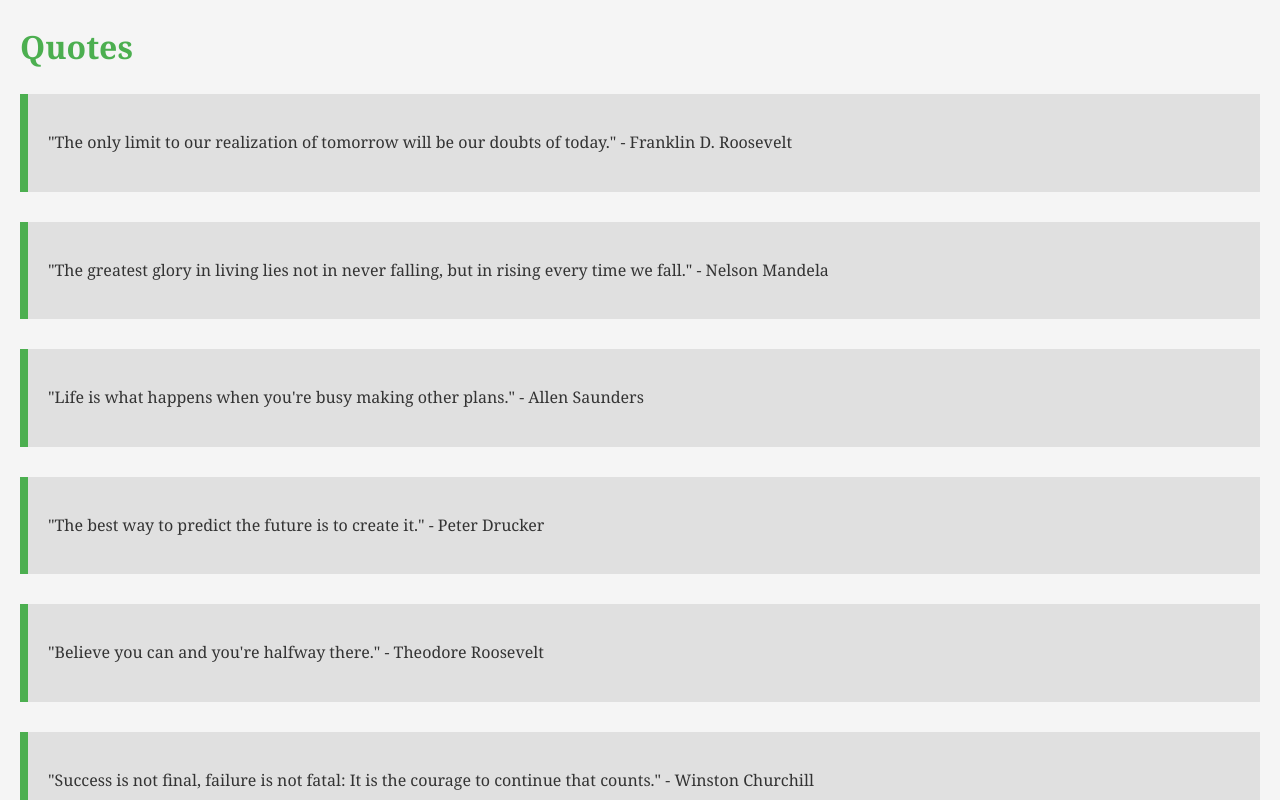
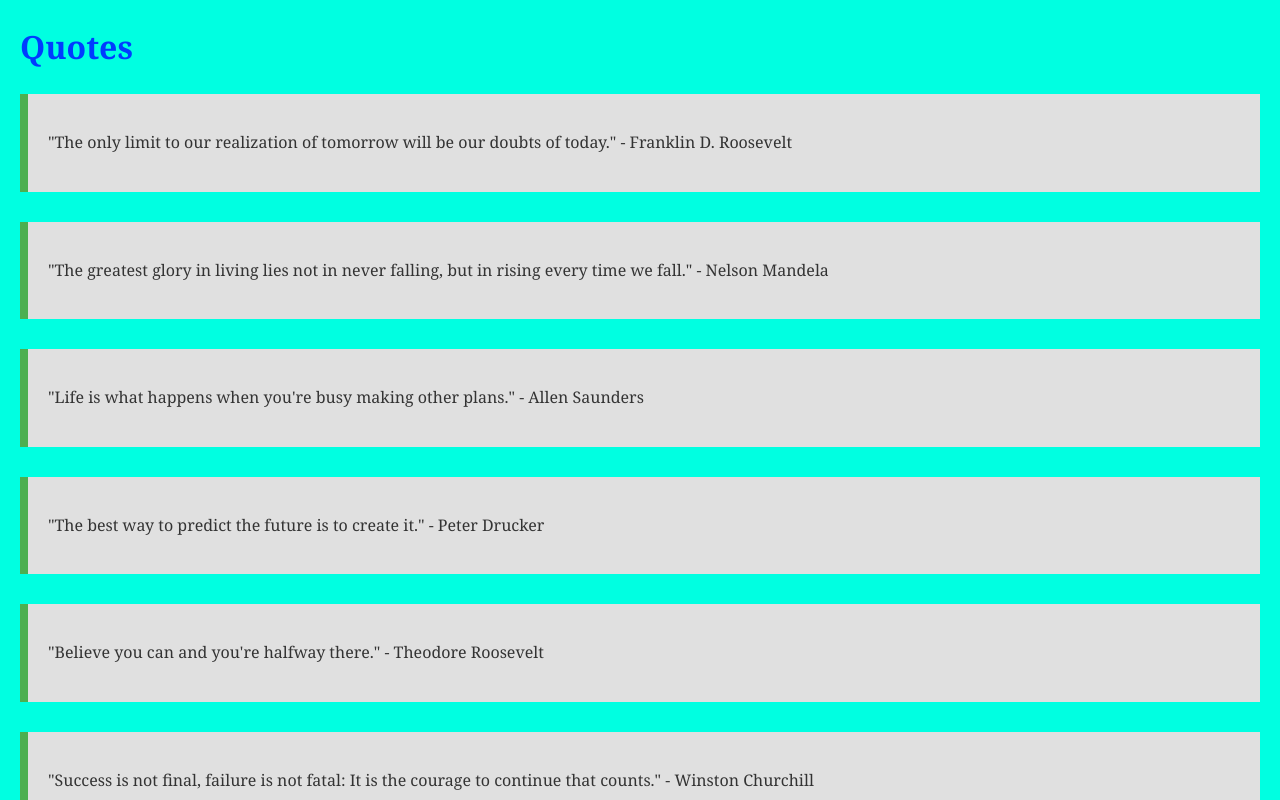
Before and after one commit to whomadethisagain/whomadethisagain.github.io, a plain HTML site: page index.html in a window 1280 px wide. Shown: the top 800 px of the page. Drawn offline with Linux system fonts and the light colour scheme.

Commit message:
Update index.html
change colours

```diff
--- a/index.html
+++ b/index.html
@@ -8,12 +8,12 @@
         body {
             font-family: 'Georgia', serif;
             line-height: 1.6;
-            background-color: #f5f5f5;
+            background-color: #00ffe1;
             color: #333;
             margin: 20px;
         }
         h1 {
-            color: #4CAF50;
+            color: #003cff;
         }
         blockquote {
             margin: 0 0 30px;
```
